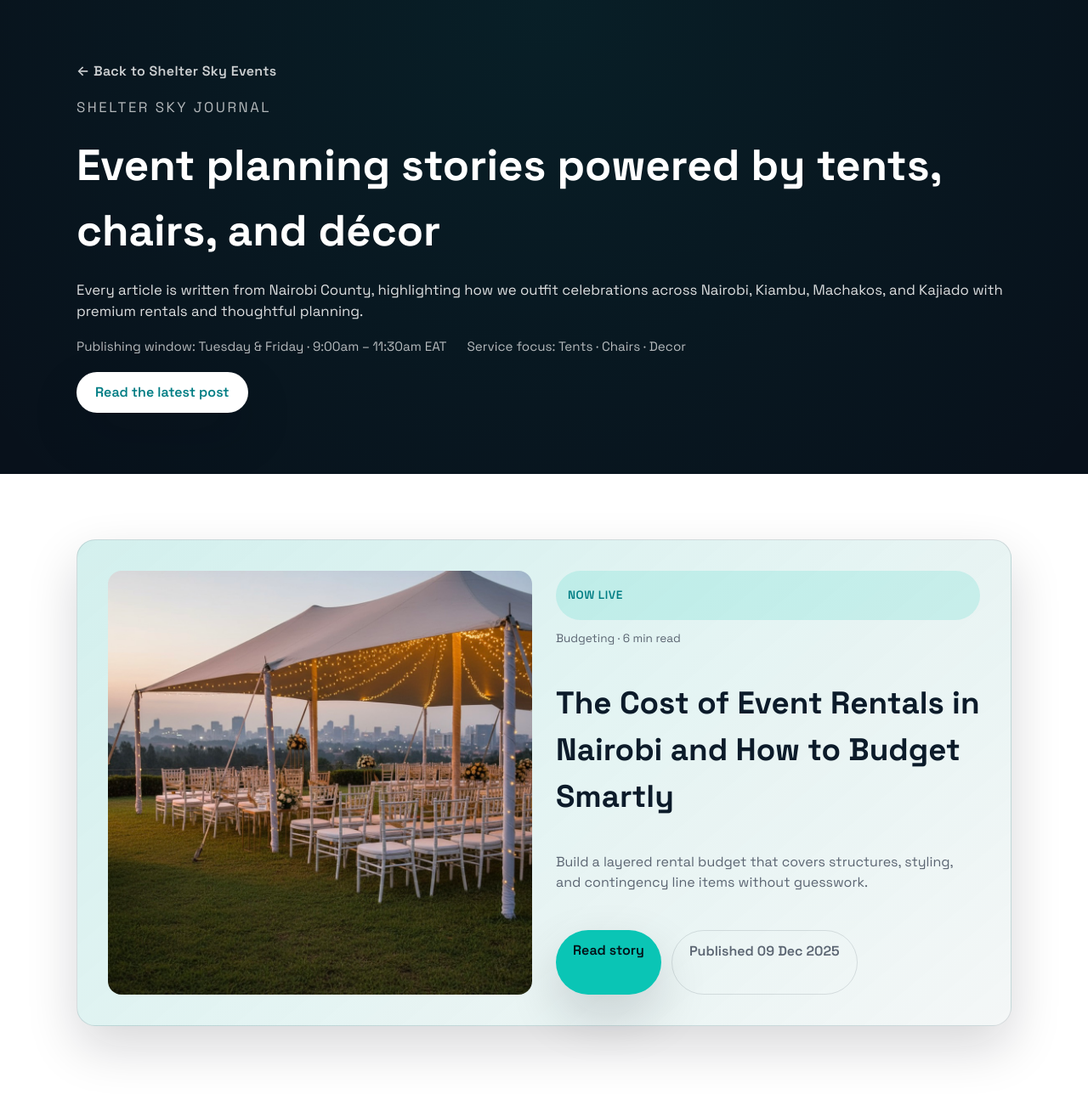
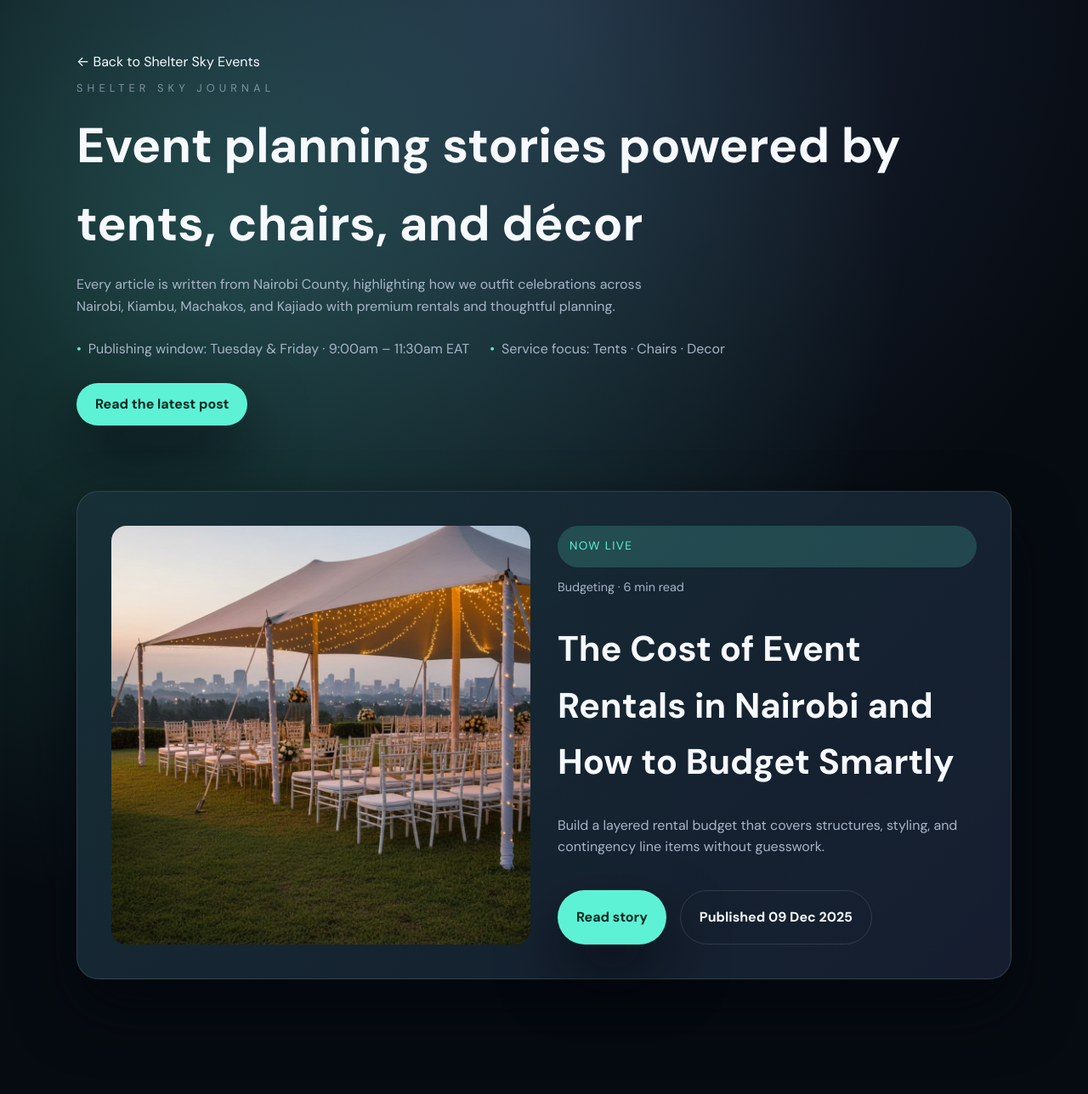
Before and after one commit to codeAmani-Solutions/Shelter-Sky-Events, a plain HTML site: page Blog/index.html in a window 1280 px wide. Shown: the whole page at 85% size. Drawn offline with Linux system fonts and the light colour scheme; files whose address does not match are found by name.

Commit message:
Update blog-home.css

```diff
--- a/Blog/blog-home.css
+++ b/Blog/blog-home.css
@@ -1,31 +1,37 @@
-@import url("https://fonts.googleapis.com/css2?family=Space+Grotesk:wght@400;500;600;700&display=swap");
+@import url("https://fonts.googleapis.com/css2?family=DM+Sans:wght@400;500;700&display=swap");
 
 :root {
-  color-scheme: light;
-  --brand: #0ac5b5;
-  --brand-strong: #007d84;
-  --ink: #0c1b2a;
-  --muted: #5b6572;
-  --surface: #ffffff;
-  --surface-soft: #f4f7f7;
-  --surface-strong: #08111b;
-  --stroke: rgba(12, 27, 42, 0.12);
-  --radius: 22px;
-  --shadow: 0 25px 60px rgba(10, 14, 22, 0.16);
+  color-scheme: dark light;
+  --bg: #060b11;
+  --bg-soft: rgba(11, 17, 25, 0.9);
+  --surface: rgba(255, 255, 255, 0.04);
+  --surface-strong: rgba(12, 19, 31, 0.92);
+  --card: rgba(16, 25, 37, 0.85);
+  --border: rgba(255, 255, 255, 0.12);
+  --text: #f6f9ff;
+  --muted: #a8b5c8;
+  --brand: #5df2d6;
+  --brand-strong: #1abf9a;
+  --brand-2: #8da6ff;
+  --shadow: 0 35px 70px rgba(3, 6, 12, 0.65);
+  --radius: 26px;
   --transition: 220ms ease;
 }
 
-@media (prefers-color-scheme: dark) {
-  :root {
-    color-scheme: dark;
-    --surface: #0b1622;
-    --surface-soft: #0f1f2f;
-    --surface-strong: #02070d;
-    --ink: #f4f7f7;
-    --muted: #a8b4c3;
-    --stroke: rgba(255, 255, 255, 0.1);
-    --shadow: 0 25px 60px rgba(0, 0, 0, 0.5);
-  }
+:root[data-theme="light"] {
+  color-scheme: light;
+  --bg: #f7f9fc;
+  --bg-soft: rgba(255, 255, 255, 0.96);
+  --surface: rgba(255, 255, 255, 0.82);
+  --surface-strong: rgba(255, 255, 255, 0.96);
+  --card: rgba(255, 255, 255, 0.96);
+  --border: rgba(11, 30, 50, 0.08);
+  --text: #0e1727;
+  --muted: #4c5d75;
+  --brand: #1abf9a;
+  --brand-strong: #0f8b6c;
+  --brand-2: #3055ff;
+  --shadow: 0 25px 60px rgba(21, 45, 70, 0.18);
 }
 
 * {
@@ -34,15 +40,17 @@
 
 body {
   margin: 0;
-  font-family: "Space Grotesk", "Inter", "Segoe UI", system-ui, -apple-system, sans-serif;
-  background: radial-gradient(circle at top, rgba(10, 197, 181, 0.08), transparent 55%), var(--surface-strong);
-  color: var(--ink);
-  line-height: 1.5;
+  font-family: "DM Sans", "Inter", system-ui, -apple-system, BlinkMacSystemFont, "Segoe UI", sans-serif;
+  background: var(--bg);
+  color: var(--text);
+  line-height: 1.6;
 }
 
 img {
-  max-width: 100%;
+  width: 100%;
   display: block;
+  height: 100%;
+  object-fit: cover;
 }
 
 a {
@@ -58,107 +66,157 @@ button:focus-visible {
 
 .page {
   min-height: 100vh;
+  background: radial-gradient(circle at top, rgba(141, 166, 255, 0.18), transparent 50%),
+    radial-gradient(circle at 20% 20%, rgba(90, 230, 200, 0.25), transparent 55%), var(--bg);
   display: flex;
   flex-direction: column;
 }
 
 .page-header {
-  padding: clamp(32px, 6vw, 72px) 0;
-  color: var(--surface);
+  padding: clamp(32px, 5vw, 60px) 0 0;
 }
 
-.page-header .wrap {
+.wrap {
   width: min(1100px, calc(100% - 48px));
   margin: 0 auto;
-  display: grid;
-  gap: 18px;
 }
 
-.home-link {
-  color: var(--surface);
-  opacity: 0.8;
-  font-weight: 600;
-  letter-spacing: 0.02em;
+.nav-bar {
+  display: flex;
+  justify-content: space-between;
+  align-items: center;
+  gap: 16px;
+  margin-bottom: 32px;
 }
 
-.eyebrow {
-  text-transform: uppercase;
-  letter-spacing: 0.15em;
-  font-size: 0.8rem;
-  margin: 0;
-  opacity: 0.8;
+.brand {
+  display: flex;
+  align-items: center;
+  gap: 12px;
+  font-weight: 700;
+  font-size: 1.1rem;
+}
+
+.brand span {
+  display: inline-flex;
+  width: 42px;
+  height: 42px;
+  border-radius: 14px;
+  align-items: center;
+  justify-content: center;
+  background: linear-gradient(135deg, var(--brand-2), var(--brand));
+  color: var(--bg);
+  font-weight: 700;
+}
+
+.nav-links {
+  display: flex;
+  gap: 16px;
+  align-items: center;
+}
+
+.nav-links a {
+  font-weight: 600;
+  color: var(--muted);
+}
+
+.theme-switch {
+  border: none;
+  border-radius: 999px;
+  background: var(--surface-strong);
+  color: var(--text);
+  padding: 10px 20px;
+  font-weight: 600;
+  box-shadow: 0 14px 30px rgba(0, 0, 0, 0.25);
+  cursor: pointer;
+  transition: transform var(--transition), box-shadow var(--transition);
+}
+
+.theme-switch:hover,
+.theme-switch:focus-visible {
+  transform: translateY(-2px);
+  box-shadow: 0 18px 36px rgba(0, 0, 0, 0.35);
 }
 
 .page-header h1 {
-  font-size: clamp(2.2rem, 4vw, 3.4rem);
-  margin: 0;
+  font-size: clamp(2.4rem, 5vw, 3.6rem);
+  margin: 12px 0;
+}
+
+.page-header .eyebrow {
+  letter-spacing: 0.4em;
+  text-transform: uppercase;
+  font-size: 0.8rem;
+  opacity: 0.7;
 }
 
 .page-header p {
-  margin: 0;
-  font-size: 1.05rem;
-  color: rgba(255, 255, 255, 0.86);
+  color: var(--muted);
+  max-width: 720px;
+  margin: 8px 0 0;
 }
 
 .header-meta {
+  margin-top: 24px;
   display: flex;
   flex-wrap: wrap;
-  gap: 12px 24px;
-  font-size: 0.95rem;
-  color: rgba(255, 255, 255, 0.7);
+  gap: 14px 24px;
+  color: var(--muted);
 }
 
-.page-header .cta {
+.header-meta span {
+  display: inline-flex;
+  align-items: center;
+  gap: 8px;
+}
+
+.header-meta span::before {
+  content: "•";
+  color: var(--brand);
+}
+
+.cta {
   display: inline-flex;
   align-items: center;
   gap: 10px;
-  width: fit-content;
+  margin-top: 28px;
   border-radius: 999px;
   padding: 12px 22px;
-  background: var(--surface);
-  color: var(--brand-strong);
+  background: var(--brand);
+  color: #022920;
   font-weight: 600;
   box-shadow: var(--shadow);
   transition: transform var(--transition);
 }
 
-.page-header .cta:hover {
+.cta:hover {
   transform: translateY(-2px);
 }
 
 .page-main {
   flex: 1;
-  background: var(--surface);
-  padding: clamp(32px, 6vw, 80px) 0 clamp(48px, 8vw, 100px);
-}
-
-.page-main .wrap {
-  width: min(1100px, calc(100% - 48px));
-  margin: 0 auto;
-  display: grid;
-  gap: clamp(32px, 4vw, 48px);
+  padding: clamp(40px, 6vw, 80px) 0 clamp(48px, 10vw, 110px);
 }
 
 .feature-card {
   display: grid;
   grid-template-columns: repeat(auto-fit, minmax(280px, 1fr));
-  gap: 28px;
+  gap: 32px;
+  background: linear-gradient(135deg, rgba(93, 242, 214, 0.12), rgba(141, 166, 255, 0.08)), var(--surface-strong);
   border-radius: var(--radius);
-  border: 1px solid var(--stroke);
-  background: linear-gradient(140deg, rgba(10, 197, 181, 0.14), transparent), var(--surface-soft);
-  padding: clamp(22px, 4vw, 36px);
+  border: 1px solid var(--border);
+  padding: clamp(24px, 4vw, 40px);
   box-shadow: var(--shadow);
 }
 
 .feature-media {
-  border-radius: calc(var(--radius) - 6px);
+  border-radius: calc(var(--radius) - 8px);
   overflow: hidden;
-  box-shadow: inset 0 0 0 1px rgba(255, 255, 255, 0.08);
+  min-height: 320px;
+  background: rgba(0, 0, 0, 0.2);
 }
 
 .feature-media img {
-  width: 100%;
-  height: 100%;
   object-fit: cover;
 }
 
@@ -173,17 +231,16 @@ button:focus-visible {
   gap: 6px;
   padding: 6px 14px;
   border-radius: 999px;
-  background: rgba(10, 197, 181, 0.15);
-  color: var(--brand-strong);
-  font-weight: 600;
+  background: rgba(93, 242, 214, 0.18);
+  color: var(--brand);
   font-size: 0.85rem;
-  letter-spacing: 0.04em;
+  letter-spacing: 0.1em;
   text-transform: uppercase;
 }
 
 .feature-body h2 {
   margin: 0;
-  font-size: clamp(1.8rem, 3vw, 2.3rem);
+  font-size: clamp(2rem, 4vw, 2.6rem);
 }
 
 .feature-body p {
@@ -193,124 +250,94 @@ button:focus-visible {
 
 .feature-actions {
   display: flex;
-  gap: 12px;
+  gap: 16px;
   flex-wrap: wrap;
-  margin-top: 6px;
-}
-
-.feature-date {
-  cursor: default;
-  pointer-events: none;
+  margin-top: 10px;
 }
 
 .btn {
+  display: inline-flex;
+  align-items: center;
+  justify-content: center;
   border-radius: 999px;
-  border: none;
-  padding: 12px 20px;
+  padding: 10px 22px;
   font-weight: 600;
-  cursor: pointer;
   transition: transform var(--transition), box-shadow var(--transition);
 }
 
 .btn-primary {
   background: var(--brand);
-  color: #041016;
+  color: #022920;
   box-shadow: var(--shadow);
 }
 
-.btn-primary:hover,
-.btn-ghost:hover {
-  transform: translateY(-1px);
+.btn-ghost {
+  border: 1px solid var(--border);
+  color: var(--text);
+  background: transparent;
 }
 
-.btn-ghost {
-  background: transparent;
-  border: 1px solid var(--stroke);
-  color: var(--muted);
+.btn:hover {
+  transform: translateY(-2px);
 }
 
-.grid-section h3 {
-  margin: 0;
-  font-size: 1.4rem;
+.grid-section {
+  margin-top: clamp(32px, 5vw, 60px);
 }
 
 .grid-list {
   display: grid;
   grid-template-columns: repeat(auto-fit, minmax(260px, 1fr));
-  gap: 22px;
+  gap: 24px;
 }
 
 .post-card {
-  border-radius: calc(var(--radius) - 8px);
-  border: 1px solid var(--stroke);
-  padding: 18px;
-  background: var(--surface-soft);
+  background: var(--card);
+  border-radius: calc(var(--radius) - 6px);
+  border: 1px solid var(--border);
+  padding: 20px;
   display: grid;
-  gap: 12px;
+  gap: 14px;
+  box-shadow: 0 12px 30px rgba(0, 0, 0, 0.2);
   transition: transform var(--transition), box-shadow var(--transition);
+}
+
+.post-card figure {
+  border-radius: 18px;
+  overflow: hidden;
+  margin: -4px -4px 8px;
+  height: 200px;
 }
 
 .post-card:hover {
   transform: translateY(-4px);
-  box-shadow: var(--shadow);
+  box-shadow: 0 18px 36px rgba(0, 0, 0, 0.35);
 }
 
-.post-card figure {
-  margin: 0;
-  border-radius: 16px;
-  overflow: hidden;
-}
-
-.post-card img {
-  width: 100%;
-  height: 180px;
-  object-fit: cover;
-}
-
-.post-card h4 {
-  margin: 0;
-  font-size: 1.05rem;
-}
-
-.post-card time {
-  font-size: 0.85rem;
+.post-meta {
+  font-size: 0.9rem;
   color: var(--muted);
 }
 
-.post-card p {
-  margin: 0;
+.empty-state {
+  margin-top: 32px;
+  text-align: center;
   color: var(--muted);
 }
 
-.post-meta {
-  font-size: 0.85rem;
-  color: var(--muted);
-  display: flex;
-  gap: 12px;
-  flex-wrap: wrap;
-}
-
-.empty-state {
-  margin: 0;
-  padding: 32px;
-  border-radius: var(--radius);
-  border: 1px dashed var(--stroke);
-  color: var(--muted);
-  text-align: center;
-}
-
-@media (max-width: 640px) {
-  .feature-actions {
+@media (max-width: 700px) {
+  .nav-bar {
     flex-direction: column;
+    align-items: flex-start;
   }
-
-  .btn,
-  .page-header .cta {
+  .nav-links {
     width: 100%;
-    justify-content: center;
+    justify-content: space-between;
   }
-
-  .post-card img {
-    height: 200px;
+  .feature-card {
+    grid-template-columns: 1fr;
+  }
+  .feature-media {
+    min-height: 220px;
   }
 }
```
